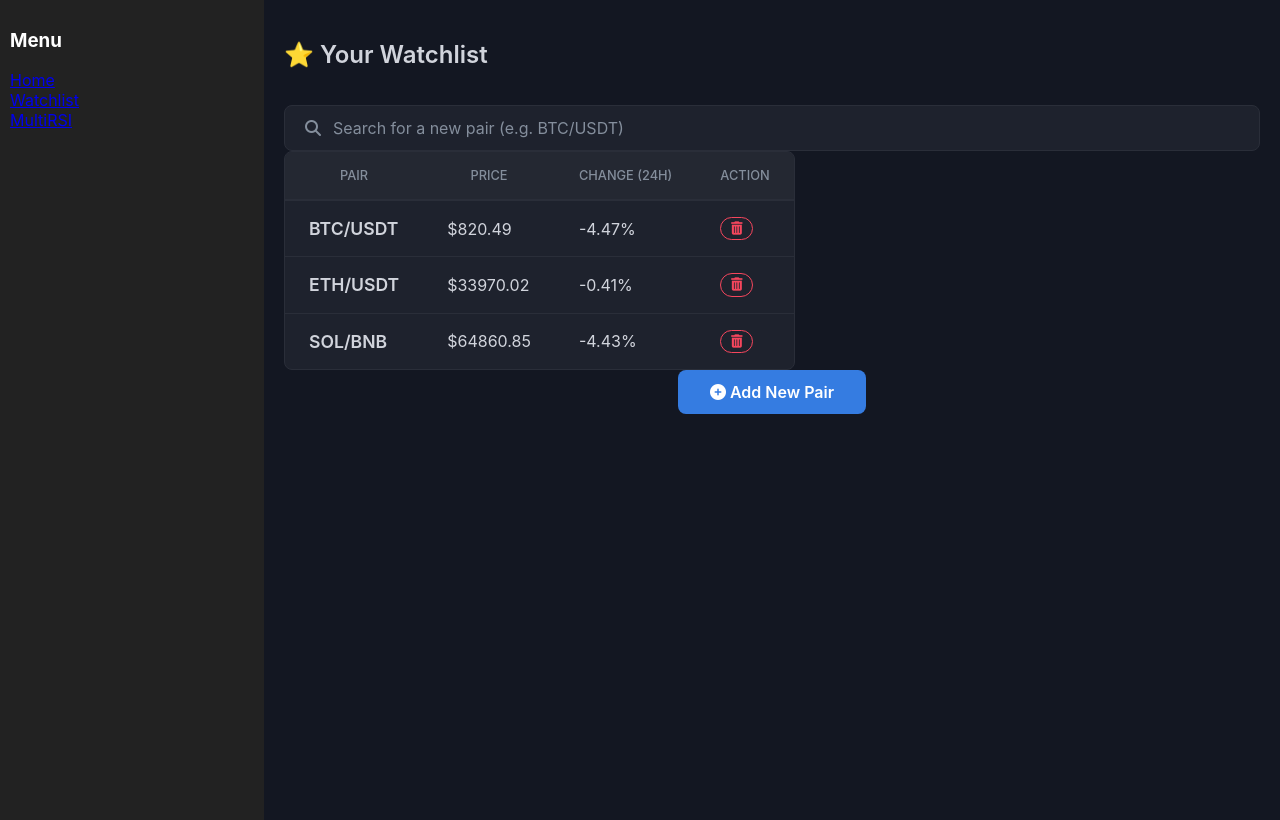
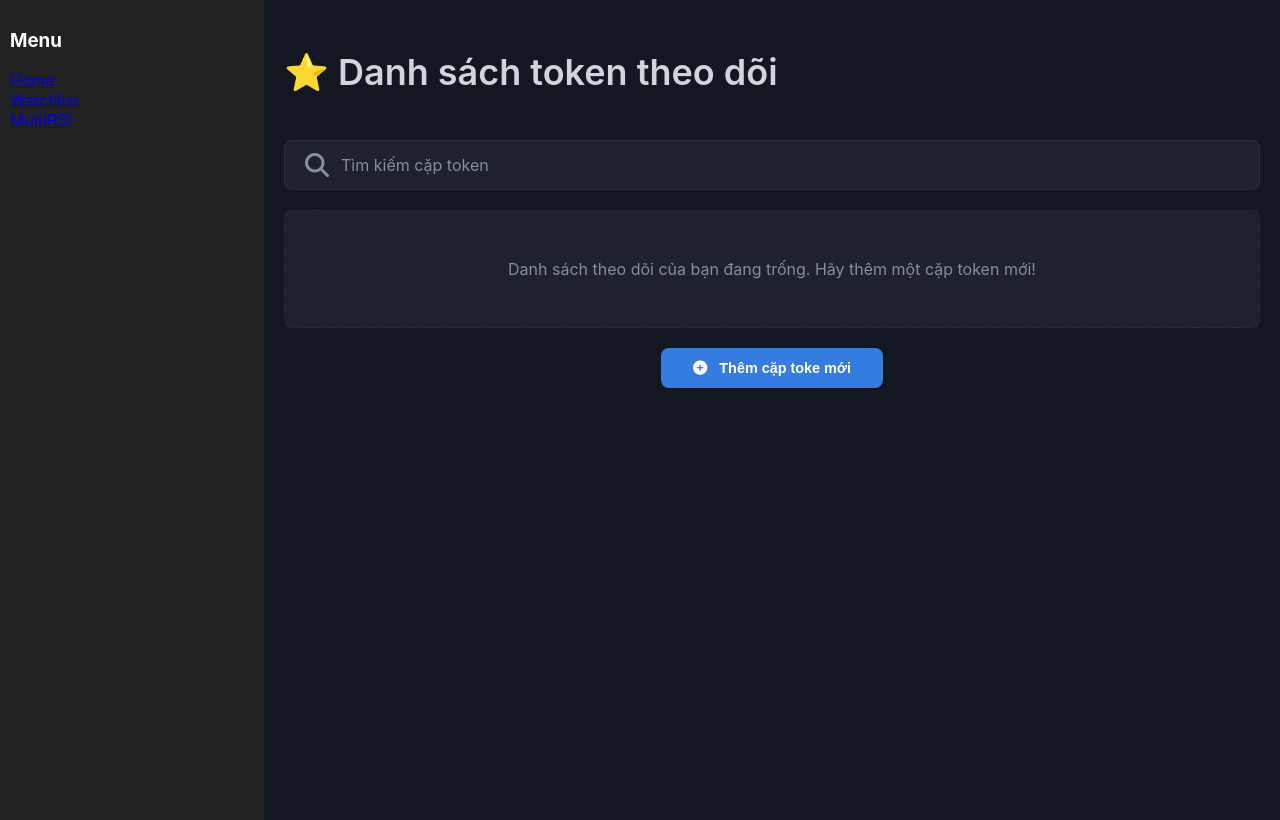
Before and after one commit to lethuongde290605/real-time-rsi, a Flask app: page /watchlist in a window 1280 px wide. Run offline with Flask 3, Linux system fonts and the light colour scheme; some libraries are stand-ins or nearby versions.

Commit message:
Update IU watchlist page

```diff
--- a/app/static/css/watchlist.css
+++ b/app/static/css/watchlist.css
@@ -21,6 +21,7 @@
     display: flex;
     flex-direction: column;
     gap: 1rem;
+    font-size: 1.5em;
 }
 
 .watchlist-title {
@@ -38,6 +39,7 @@
     padding: 0.75rem 1.25rem;
     text-decoration: none;
     transition: all 0.2s ease-in-out;
+    margin-bottom: 20px;
 }
 
 .search-bar-link:hover {
@@ -54,93 +56,143 @@
     font-size: 1rem;
 }
 
-.watchlist-table {
-    background-color: var(--dex-panel-bg);
-    border-radius: 8px;
-    overflow: hidden;
-    border-collapse: separate;
-    border-spacing: 0;
-    border: 1px solid var(--dex-border);
+/* Kiểu cho danh sách Watchlist */
+#watchlist-container {
+    display: flex;
+    flex-direction: column;
+    gap: 0.75rem;
 }
 
-.watchlist-table thead {
-    background-color: rgba(42, 46, 57, 0.5);
+.watchlist-item {
+    display: flex;
+    align-items: center;
+    justify-content: space-between;
+    background-color: var(--dex-panel-bg);
+    border: 1px solid var(--dex-border);
+    border-radius: 8px;
+    padding: 1rem 1.5rem;
+    transition: background-color 0.2s ease-in-out, border-color 0.2s ease-in-out;
+    text-decoration: none;
 }
 
-.watchlist-table th {
-    color: var(--dex-text-secondary);
-    font-weight: 500;
-    border-bottom: 1px solid var(--dex-border) !important;
-    text-transform: uppercase;
-    font-size: 0.8rem;
-    padding: 1rem 1.5rem;
+.watchlist-item:hover {
+    background-color: var(--dex-hover-bg);
+    border-color: var(--dex-accent);
 }
 
-.watchlist-table td {
+.pair-details {
     color: var(--dex-text-primary);
-    padding: 1rem 1.5rem;
-    vertical-align: middle;
-    border-top: 1px solid var(--dex-border) !important;
+    text-decoration: none;
+    flex-grow: 1;
 }
 
-.watchlist-table tbody tr {
-    transition: background-color 0.2s ease-in-out;
-}
-
-.watchlist-table tbody tr:hover {
-    background-color: var(--dex-hover-bg);
-}
-
-.watchlist-table td a {
+.pair-details h5 {
+    font-size: 1.1rem;
+    font-weight: 600;
+    margin: 0 0 0.25rem 0;
     color: var(--dex-text-primary);
-    text-decoration: none;
-    font-weight: 600;
-    font-size: 1.1rem;
     transition: color 0.2s;
 }
 
-.watchlist-table td a:hover {
+.pair-details p {
+    font-size: 0.9rem;
+    color: var(--dex-text-secondary);
+    margin: 0;
+}
+
+.watchlist-item:hover .pair-details h5 {
     color: var(--dex-accent);
 }
 
-.positive { color: var(--dex-success); }
-.negative { color: var(--dex-danger); }
-
-.btn-danger-custom {
-    background-color: transparent;
-    border: 1px solid var(--dex-danger);
-    color: var(--dex-danger);
-    border-radius: 50px; /* Bo tròn */
-    padding: 0.2rem 0.6rem;
-    transition: all 0.2s;
+.btn-delete {
+    background: transparent;
+    border: none;
+    color: var(--dex-text-secondary);
+    font-size: 1rem;
+    padding: 0.5rem;
+    margin-left: 1rem;
+    cursor: pointer;
+    border-radius: 50%;
+    width: 35px;
+    height: 35px;
+    display: flex;
+    align-items: center;
+    justify-content: center;
+    transition: all 0.2s ease-in-out;
+    opacity: 0.5;
 }
 
-.btn-danger-custom:hover {
+.watchlist-item:hover .btn-delete {
+    opacity: 1;
+}
+
+.btn-delete:hover {
     background-color: var(--dex-danger);
-    color: #fff;
+    color: white;
 }
 
 .empty-watchlist-text {
+    background-color: var(--dex-panel-bg);
     color: var(--dex-text-secondary);
     padding: 3rem;
+    text-align: center;
+    border-radius: 8px;
+    border: 1px dashed var(--dex-border);
 }
 
 .add-pair-container {
     display: flex;
     justify-content: center;
+    margin-top: 20px;
 }
 
 .btn-primary-custom {
     background-color: var(--dex-accent);
     color: #fff;
     font-weight: 600;
+    font-size: 0.9em;
     border: none;
     padding: 0.75rem 2rem;
     border-radius: 8px;
     text-decoration: none;
     transition: opacity 0.2s;
+    cursor: pointer;
 }
 
 .btn-primary-custom:hover {
     opacity: 0.9;
+    color: #fff;
 }
+
+.btn-primary-custom i {
+    margin-right: 0.5rem;
+}
+
+/* --- TÙY CHỈNH SWEETALERT2 --- */
+.swal2-input {
+    background-color: var(--dex-bg) !important;
+    color: var(--dex-text-primary) !important;
+    border: 1px solid var(--dex-border) !important;
+    margin-bottom: 0.5rem !important;
+}
+.swal2-input:focus {
+    border-color: var(--dex-accent) !important;
+    box-shadow: 0 0 0 3px rgba(53, 124, 225, 0.2) !important;
+}
+
+.swal2-validation-message {
+    background-color: var(--dex-panel-bg) !important;
+    color: var(--dex-text-secondary) !important;
+}
+
+/* Tùy chỉnh Toast thông báo */
+.colored-toast.swal2-icon-success {
+    background-color: var(--dex-panel-bg) !important;
+    color: var(--dex-text-primary);
+    border: 1px solid var(--dex-success);
+}
+.colored-toast.swal2-icon-error {
+    background-color: var(--dex-panel-bg) !important;
+    color: var(--dex-text-primary);
+    border: 1px solid var(--dex-danger);
+}
--- a/app/static/js/watchlist.js
+++ b/app/static/js/watchlist.js
@@ -1,11 +1,28 @@
 document.addEventListener('DOMContentLoaded', () => {
-    const watchlistBody = document.getElementById('watchlist-body');
+    const watchlistContainer = document.getElementById('watchlist-container');
+    const addPairBtn = document.getElementById('add-pair-btn');
 
-    // Lấy watchlist từ localStorage hoặc tạo mảng rỗng nếu chưa có
+    // Cấu hình toast thông báo
+    const Toast = Swal.mixin({
+        toast: true,
+        position: 'top-end',
+        showConfirmButton: false,
+        timer: 3000,
+        timerProgressBar: true,
+        didOpen: (toast) => {
+            toast.addEventListener('mouseenter', Swal.stopTimer);
+            toast.addEventListener('mouseleave', Swal.resumeTimer);
+        },
+        customClass: {
+            popup: 'colored-toast'
+        }
+    });
+
+    // Lấy watchlist từ localStorage hoặc tạo mảng rỗng
     const getWatchlist = () => {
         const watchlist = localStorage.getItem('watchlist');
-        // Trả về một vài cặp token mẫu nếu watchlist rỗng để demo
-        return watchlist ? JSON.parse(watchlist) : ['BTC/USDT', 'ETH/USDT', 'SOL/BNB'];
+        // Mặc định là mảng rỗng cho người dùng mới
+        return watchlist ? JSON.parse(watchlist) : [];
     };
 
     // Lưu watchlist vào localStorage
@@ -16,61 +33,117 @@
     // Hàm render lại danh sách trên giao diện
     const renderWatchlist = () => {
         const watchlist = getWatchlist();
-        watchlistBody.innerHTML = ''; // Xóa danh sách cũ
+        watchlistContainer.innerHTML = '';
 
         if (watchlist.length === 0) {
-            watchlistBody.innerHTML = '<tr><td colspan="4" class="text-center empty-watchlist-text">Your watchlist is empty. Use the search bar to add new pairs.</td></tr>';
+            watchlistContainer.innerHTML = '<div class="empty-watchlist-text">Danh sách theo dõi của bạn đang trống. Hãy thêm một cặp token mới!</div>';
             return;
         }
 
         watchlist.forEach((pair, index) => {
             const [tokenA, tokenB] = pair.split('/');
-            const row = document.createElement('tr');
-
-            // Cột tên cặp token (là một link)
-            const pairCell = document.createElement('td');
-            const link = document.createElement('a');
-            link.textContent = pair;
-            link.href = `/chart/${tokenA}/${tokenB}`; // Điều hướng đến trang chart
-            pairCell.appendChild(link);
-
-            // Cột giá và thay đổi (dữ liệu giả lập để minh họa)
-            const priceCell = document.createElement('td');
-            priceCell.textContent = `$${(Math.random() * 70000).toFixed(2)}`;
-
-            const changeCell = document.createElement('td');
-            const changeValue = (Math.random() - 0.5) * 10;
-            changeCell.textContent = `${changeValue.toFixed(2)}%`;
-            changeCell.className = changeValue >= 0 ? 'positive' : 'negative';
-
-            // Cột nút xóa
-            const actionCell = document.createElement('td');
-            actionCell.className = 'text-end';
+            const item = document.createElement('div');
+            item.className = 'watchlist-item';
+            const pairLink = document.createElement('a');
+            pairLink.className = 'pair-details';
+            pairLink.href = `/chart/${tokenA}/${tokenB}`;
+            const pairName = document.createElement('h5');
+            pairName.textContent = pair;
+            const pairInfo = document.createElement('p');
+            pairInfo.textContent = 'Xem biểu đồ và phân tích thời gian thực.';
+            pairLink.appendChild(pairName);
+            pairLink.appendChild(pairInfo);
             const deleteBtn = document.createElement('button');
             deleteBtn.innerHTML = '<i class="fas fa-trash-alt"></i>';
-            deleteBtn.className = 'btn btn-sm btn-danger-custom';
-            deleteBtn.onclick = () => {
-                removePair(index);
+            deleteBtn.className = 'btn-delete';
+            deleteBtn.onclick = (e) => {
+                e.preventDefault();
+                removePair(index, pair); // Truyền thêm `pair` để hiển thị trong popup
             };
-            actionCell.appendChild(deleteBtn);
-
-            row.appendChild(pairCell);
-            row.appendChild(priceCell);
-            row.appendChild(changeCell);
-            row.appendChild(actionCell);
-            watchlistBody.appendChild(row);
+            item.appendChild(pairLink);
+            item.appendChild(deleteBtn);
+            watchlistContainer.appendChild(item);
         });
     };
 
-    // Hàm xóa một cặp khỏi danh sách
-    const removePair = (index) => {
-        if (confirm('Are you sure you want to remove this pair?')) {
-            const watchlist = getWatchlist();
-            watchlist.splice(index, 1); // Xóa phần tử tại vị trí index
-            saveWatchlist(watchlist);
-            renderWatchlist(); // Cập nhật lại giao diện
-        }
+    // Hàm xóa một cặp khỏi danh sách với popup xác nhận
+    const removePair = (index, pair) => {
+        Swal.fire({
+            title: `Xóa cặp ${pair}?`,
+            text: "Bạn sẽ không thể hoàn tác hành động này!",
+            icon: 'warning',
+            showCancelButton: true,
+            confirmButtonColor: '#357ce1',
+            cancelButtonColor: '#f6465d',
+            confirmButtonText: 'Đồng ý, xóa nó!',
+            cancelButtonText: 'Hủy bỏ',
+            background: 'var(--dex-panel-bg)',
+            color: 'var(--dex-text-primary)'
+        }).then((result) => {
+            if (result.isConfirmed) {
+                const watchlist = getWatchlist();
+                watchlist.splice(index, 1);
+                saveWatchlist(watchlist);
+                renderWatchlist();
+                Toast.fire({
+                    icon: 'success',
+                    title: `Đã xóa ${pair} khỏi danh sách!`
+                });
+            }
+        });
     };
+
+    // Hàm hiển thị popup để thêm cặp token mới
+    const showAddPairPopup = () => {
+        Swal.fire({
+            title: 'Thêm cặp token mới',
+            html: `
+                <input id="swal-input1" class="swal2-input" placeholder="Token A (e.g. BTC)">
+                <input id="swal-input2" class="swal2-input" placeholder="Token B (e.g. USDT)">
+            `,
+            confirmButtonText: 'Thêm vào danh sách',
+            confirmButtonColor: '#357ce1',
+            background: 'var(--dex-panel-bg)',
+            color: 'var(--dex-text-primary)',
+            focusConfirm: false,
+            preConfirm: () => {
+                const tokenA = document.getElementById('swal-input1').value.toUpperCase();
+                const tokenB = document.getElementById('swal-input2').value.toUpperCase();
+                if (!tokenA || !tokenB) {
+                    Swal.showValidationMessage(`Vui lòng nhập đầy đủ cả hai token`);
+                }
+                if (tokenA === tokenB) {
+                    Swal.showValidationMessage(`Vui lòng nhập 2 token khác nhau`);
+                }
+                return { tokenA: tokenA, tokenB: tokenB };
+            }
+        }).then((result) => {
+            if (result.isConfirmed) {
+                const { tokenA, tokenB } = result.value;
+                const newPair = `${tokenA}/${tokenB}`;
+                const watchlist = getWatchlist();
+
+                if (watchlist.includes(newPair)) {
+                     Toast.fire({
+                        icon: 'error',
+                        title: `${newPair} đã có trong danh sách!`
+                    });
+                    return;
+                }
+
+                watchlist.push(newPair);
+                saveWatchlist(watchlist);
+                renderWatchlist();
+                Toast.fire({
+                    icon: 'success',
+                    title: `Đã thêm ${newPair} vào danh sách!`
+                });
+            }
+        });
+    };
+
+    // Gán sự kiện click cho nút "Add New Pair"
+    addPairBtn.addEventListener('click', showAddPairPopup);
 
     // Render watchlist lần đầu khi trang được tải
     renderWatchlist();
--- a/app/templates/watchlist.html
+++ b/app/templates/watchlist.html
@@ -2,35 +2,27 @@
 {% block content %}
 <link rel="stylesheet" href="{{ url_for('static', filename='css/watchlist.css') }}">
 <link rel="stylesheet" href="https://cdnjs.cloudflare.com/ajax/libs/font-awesome/6.4.0/css/all.min.css">
+<link rel="stylesheet" href="https://cdn.jsdelivr.net/npm/sweetalert2@11/dist/sweetalert2.min.css">
 
 <div class="container mt-5">
     <div class="watchlist-header">
-        <h2 class="watchlist-title">⭐ Your Watchlist</h2>
+        <h2 class="watchlist-title">⭐ Danh sách token theo dõi</h2>
         <a href="/search" class="search-bar-link">
             <i class="fas fa-search"></i>
-            <span>Search for a new pair (e.g. BTC/USDT)</span>
+            <span>Tìm kiếm cặp token</span>
         </a>
     </div>
 
-    <table class="table table-hover watchlist-table mt-4">
-        <thead>
-            <tr>
-                <th>Pair</th>
-                <th>Price</th>
-                <th>Change (24h)</th>
-                <th class="text-end">Action</th>
-            </tr>
-        </thead>
-        <tbody id="watchlist-body">
-            </tbody>
-    </table>
+    <div id="watchlist-container" class="mt-4">
+        </div>
 
-    <div class="add-pair-container mt-3">
-        <a href="/search" class="btn btn-primary-custom">
-            <i class="fas fa-plus-circle"></i> Add New Pair
-        </a>
+    <div class="add-pair-container mt-4">
+        <button id="add-pair-btn" class="btn btn-primary-custom">
+            <i class="fas fa-plus-circle"></i> Thêm cặp toke mới
+        </button>
     </div>
 </div>
 
+<script src="https://cdn.jsdelivr.net/npm/sweetalert2@11"></script>
 <script src="{{ url_for('static', filename='js/watchlist.js') }}"></script>
 {% endblock %}
```
Also changed, not shown: app/static/js/chart.js (+20 -23 lines).
